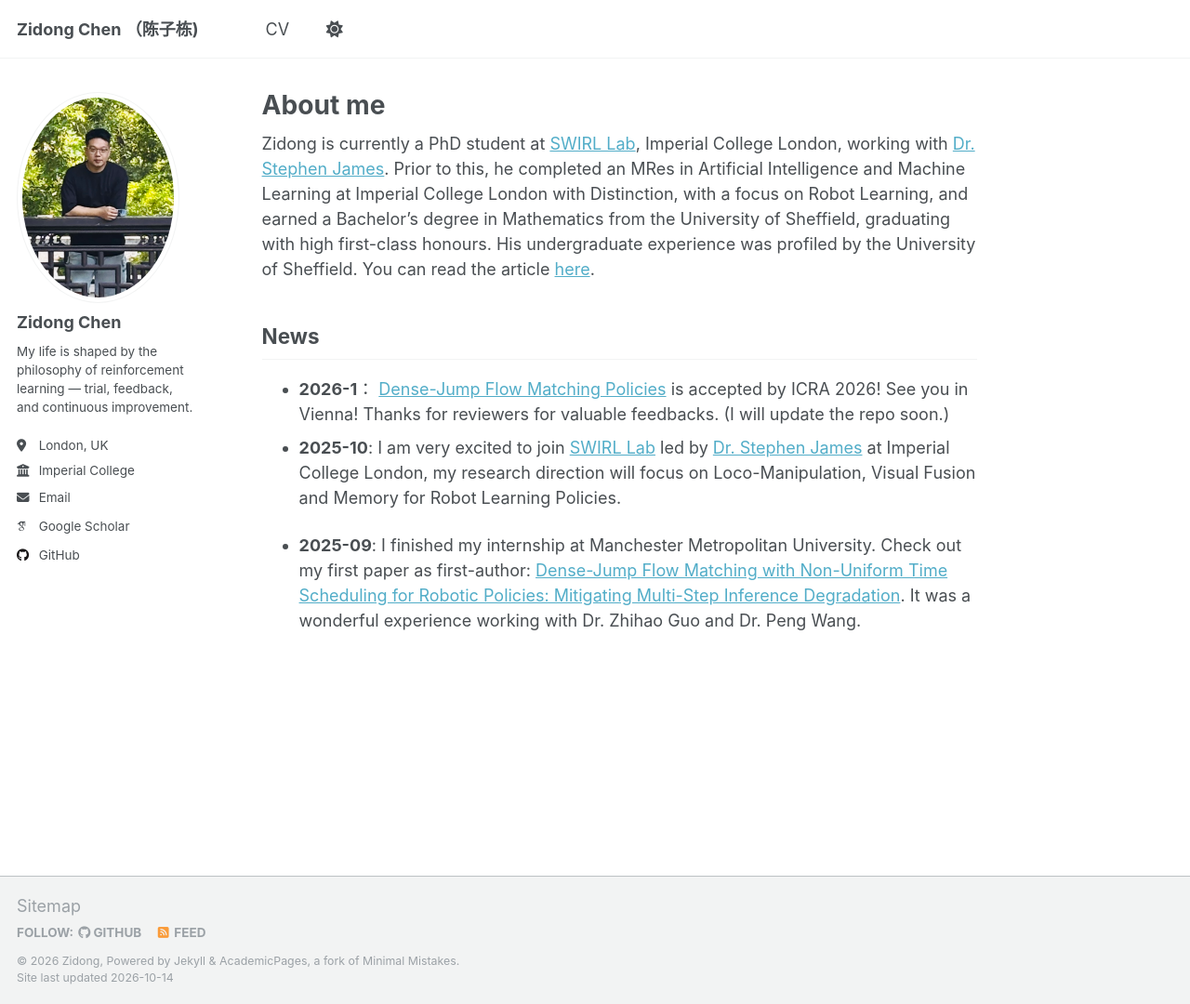
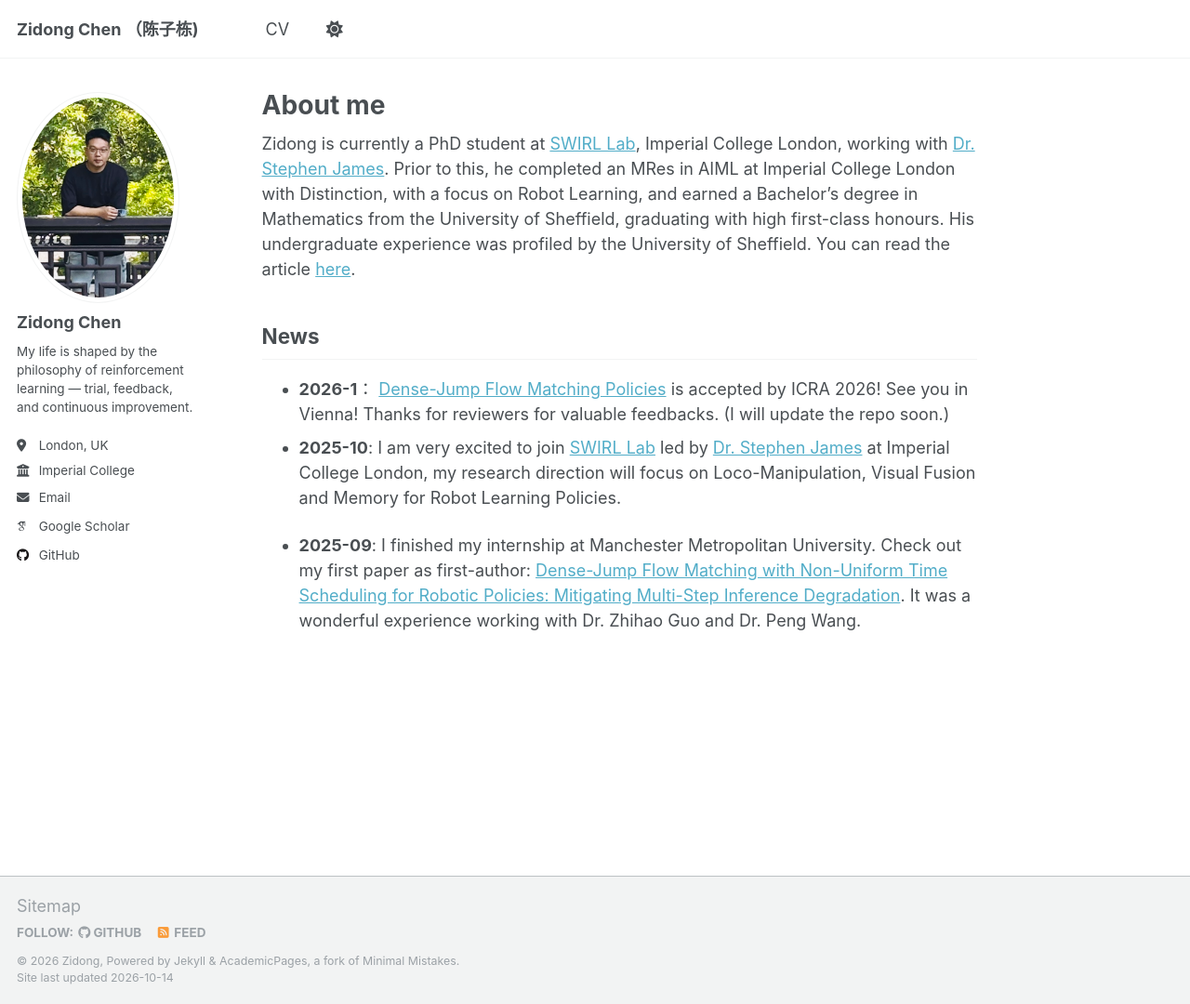
Before and after one commit to ZidongChen25/ZidongChen25.github.io, a Jekyll site: the page built from _pages/about.md, in a window 1280 px wide and 1080 px high. Shown: the whole window at 93% size. Built offline with Jekyll 4.4.1, drawn with Linux system fonts in a browser that asks for light colours; some web fonts are replaced; a script that is not in the unit is left out.

Commit message:
Abbreviate MRes programme name to AIML
Co-Authored-By: Claude Opus 5.5 <noreply@anthropic.com>

```diff
--- a/_pages/about.md
+++ b/_pages/about.md
@@ -7,7 +7,7 @@ redirect_from:
   - /about.html
 ---
 
-Zidong is currently a PhD student at [SWIRL Lab](https://swirl.uk/), Imperial College London, working with [Dr. Stephen James](https://stepjam.github.io/). Prior to this, he completed an MRes in Artificial Intelligence and Machine Learning at Imperial College London with Distinction, with a focus on Robot Learning, and earned a Bachelor's degree in Mathematics from the University of Sheffield, graduating with high first-class honours. His undergraduate experience was profiled by the University of Sheffield. You can read the article [here](https://sheffield.ac.uk/mps/undergraduate/maths-student-profiles/zidong-chen).
+Zidong is currently a PhD student at [SWIRL Lab](https://swirl.uk/), Imperial College London, working with [Dr. Stephen James](https://stepjam.github.io/). Prior to this, he completed an MRes in AIML at Imperial College London with Distinction, with a focus on Robot Learning, and earned a Bachelor's degree in Mathematics from the University of Sheffield, graduating with high first-class honours. His undergraduate experience was profiled by the University of Sheffield. You can read the article [here](https://sheffield.ac.uk/mps/undergraduate/maths-student-profiles/zidong-chen).
 
 ## News
 * **2026-1**： [Dense-Jump Flow Matching Policies](https://arxiv.org/pdf/2509.13574) is accepted by ICRA 2026! See you in Vienna! Thanks for reviewers for valuable feedbacks. (I will update the repo soon.)
```
